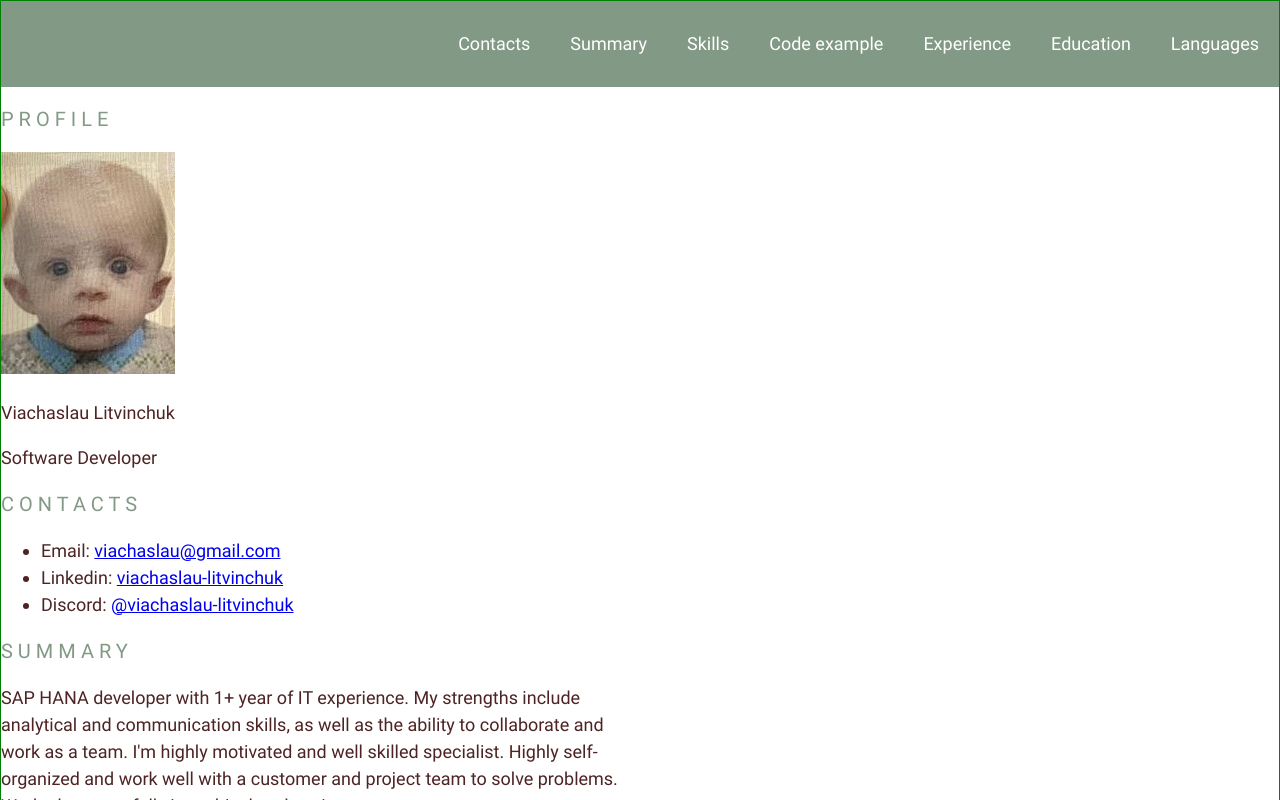
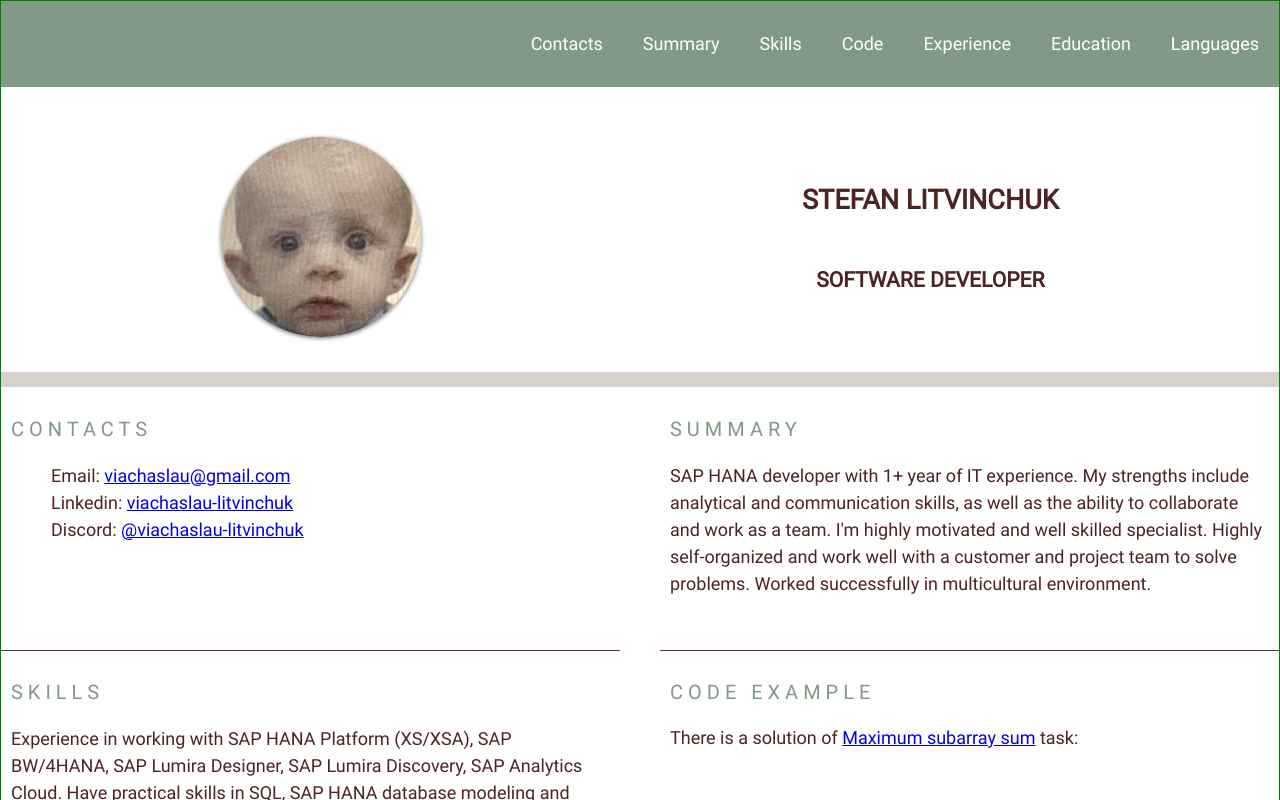
Before and after one commit to viachaslau-litvinchuk/rs-school-cv, a plain HTML site: page index.html in a window 1280 px wide. Shown: the top 800 px of the page. Drawn offline with Linux system fonts and the light colour scheme.

Commit message:
added styles

```diff
--- a/index.html
+++ b/index.html
@@ -17,7 +17,7 @@
             <li class="nav-item"><a href="#contacts" class="nav-link">Contacts</a></li>
             <li class="nav-item"><a href="#summary" class="nav-link">Summary</a></li>
             <li class="nav-item"><a href="#skills" class="nav-link">Skills</a></li>
-            <li class="nav-item"><a href="#codeExample" class="nav-link">Code example</a></li>
+            <li class="nav-item"><a href="#codeExample" class="nav-link">Code</a></li>
             <li class="nav-item"><a href="#experience" class="nav-link">Experience</a></li>
             <li class="nav-item"><a href="#education" class="nav-link">Education</a></li>
             <li class="nav-item"><a href="#languages" class="nav-link">Languages</a></li>
@@ -26,19 +26,18 @@
 </div>
 </header>
 <main class="main main-container">
-    <div class="container">
-        <section class="section" id="profile">
-            <h1 class="section-title">Profile</h1>
-            <p class="profile-text">
-                <img src="./assets/img/avatar.jpg" alt="avatar">
-                <p>Viachaslau Litvinchuk</p>
-                <p>Software Developer</p>
-            </p>
+    <div class="container main-container">
+        <section class="section section-profile" id="profile">
+                    <img src="./assets/img/avatar.jpg" alt="avatar" class="section-profile-logo">
+                <div class="section-profile-title">
+                    <h1>STEFAN LITVINCHUK</h1>
+                    <h3>SOFTWARE DEVELOPER</h3>
+                </div>
         </section>
         <section class="section" id="contacts">
             <h2 class="section-title">Contacts</h2>
             <ul class="contacts-list">
-                <li class="contacts-list-item">Email: <a href="#contacts">viachaslau@gmail.com</a></li>
+                <li class="contacts-list-item">Email: <a href="mailto:viachaslau@gmail.com">viachaslau@gmail.com</a></li>
                 <li class="contacts-list-item">Linkedin: <a href="https://www.linkedin.com/in/viachaslau-litvinchuk-100161206/">viachaslau-litvinchuk</a></li>
                 <li class="contacts-list-item">Discord: <a href="#contacts">@viachaslau-litvinchuk</a></li>
             </ul>
@@ -61,7 +60,8 @@
         </section>
         <section class="section" id="codeExample">
             <h2 class="section-title">Code Example</h2>
-            <pre>There is a solution of <a href="https://www.codewars.com/kata/54521e9ec8e60bc4de000d6c/train/javascript">Maximum subarray sum</a> task:
+            There is a solution of <a href="https://www.codewars.com/kata/54521e9ec8e60bc4de000d6c/train/javascript">Maximum subarray sum</a> task:
+            <pre>
                 <code>
 const maxSequence = function(arr){
     let bestSum = 0
@@ -172,7 +172,7 @@
 </main>
 <footer class="footer">
     <div class="container">
-        <p>Georgia 2022</p>
+        <p class="footer-text">Georgia 2022</p>
     </div>
 </footer>
 </body>
--- a/style.css
+++ b/style.css
@@ -20,6 +20,14 @@
     box-sizing: border-box;
 }
 
+html {
+  scroll-behavior: smooth;
+}
+
+.greating {
+  font-weight: 700;
+}
+
 body {
   min-height: 100vh;
   border: 1px solid green;
@@ -35,37 +43,21 @@ body {
   color: #4d2323;
 }
 
+.container {
+  max-width: 1440px;
+  margin: 0 auto;
+}
+
+.header {
+  background-color: #829985;
+}
+
 .section-title {
   font-size: 20px;
   font-weight: 400;
   text-transform: uppercase;
   letter-spacing: 5px;
   color: #829985;
-}
-
-html {
-    scroll-behavior: smooth;
-}
-
-.greating {
-    font-weight: 700;
-}
-
-.header {
-  background-color: #829985;
-}
-
-.main {
-
-}
-
-.footer {
-
-}
-
-.container {
-    max-width: 1440px;
-    margin: 0 auto;
 }
 
 .nav-list {
@@ -77,22 +69,87 @@ html {
 
 .nav-link {
   color: white;
-    padding: 0 20px;
+  padding: 50px 20px;
   line-height: 50px;
   text-decoration: none;
-} */
+}
 
 .nav-link:hover {
-  color: gray;
-  transition: color 0.3s;
+  position: relative;
+  background-color: white;
+  border-radius: 0.5ch;
+  color:#829985;
+  transition: background-color 0.1s;
   cursor: pointer;
+}
+
+.main {
+  margin-bottom: auto;
 }
 
 .main-container {
   display: flex;
   flex-wrap: wrap;
+  justify-content: space-between;
 }
 
 .section {
-  width: 50%;
+  width: calc(50% - 20px);
+  padding: 10px;
+  padding-bottom: 35px;
+  border-bottom: 1px solid #672f2f;
 }
+
+.section-profile {
+  display: flex;
+  justify-content: space-around;
+  width: 100%;
+  padding: 50px 30px 35px;
+  border-bottom: 15px solid #d7d1c9;
+}
+
+.pre {
+  padding: 0;
+  margin: 0;
+}
+
+.section-profile-title {
+  display: flex;
+  flex-direction: column;
+  justify-content: center;
+  align-content: center;
+  text-align: center;
+  text-transform: uppercase;
+}
+
+.footer {
+  background-color: #829985;
+  font-size: small;
+  font-weight: 300;
+  color: #fff;
+}
+
+.section-profile-logo {
+  width: 200px;
+  height: 200px;
+  object-fit: cover;
+  border-radius: 50%;
+  box-shadow: 0 1px 4px rgba(0, 0, 0, .6);
+  filter: grayscale(0.2) brightness(1.05);
+  transition: .3s;
+}
+
+.section-profile-logo:hover {
+  border-color: #829985;
+  border-width: 10px;
+}
+
+.contacts-list-item {
+  list-style: none;
+}
+
+.main-container {
+  display: flex;
+  flex-wrap: wrap;
+  justify-content: space-between;
+}
```
Lines whose indentation alone changed are shown as unchanged.
